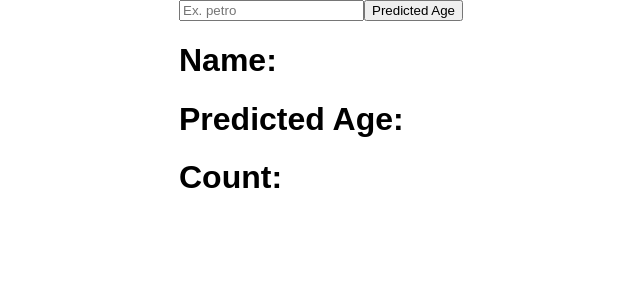
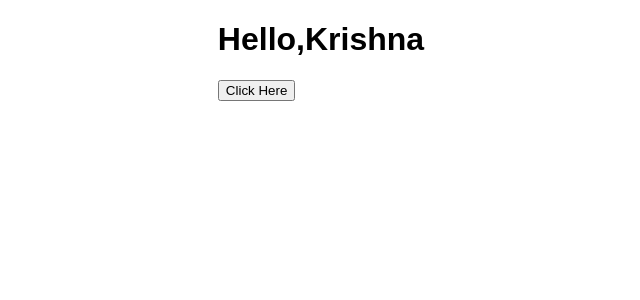
Before and after one commit to Krushna1621/Social_media_app, a React (Create React App) app: page /menu in a window 1280 px wide. Shown: the top 300 px of the page, without its empty margins (319-959 px from the left). Built offline with nearby package versions, Linux system fonts and the light colour scheme.

Commit message:
Added Navbar

```diff
--- a/src/App.js
+++ b/src/App.js
@@ -1,11 +1,20 @@
 import './App.css';
-import AddDataApi from './Components/AddDataApi';
-
+import Name from './Components/NewLearn/Name';
 
 function App() {
   return (
     <div className="App">
-      <AddDataApi></AddDataApi>
+
+    <Name></Name>
+     {/* <Router>
+         <div>
+         <NavBar></NavBar>
+         </div>
+         <Routes>
+             <Route path="/" element={<AddDataApi/>}></Route>
+             <Route path="/menu" element={<Input/>}></Route>
+         </Routes>
+     </Router> */}
     </div>
   );
 }
--- a/src/Components/Input.js
+++ b/src/Components/Input.js
@@ -9,6 +9,7 @@ function Input() {
   return (
     <div>
         <input type="text" onChange={inputhandler}  />
+        <button>Click Here</button>
         {Input}
     </div>
 
--- /dev/null
+++ b/src/Components/NewLearn/Name.js
@@ -0,0 +1,17 @@
+import React, { useState } from 'react'
+
+function Name() {
+
+    const[name,setName]=useState('Krishna')
+    const namehandler=()=>{
+        return setName("Shinde")
+    }
+
+  return (
+    <div>
+        <h1>Hello,{name}</h1>
+        <button onClick={namehandler}>Click Here</button>
+    </div>
+  )
+}
+export default Name;
```
Also changed, not shown: src/Components/NavBar.js (added, +14 -0 lines).
